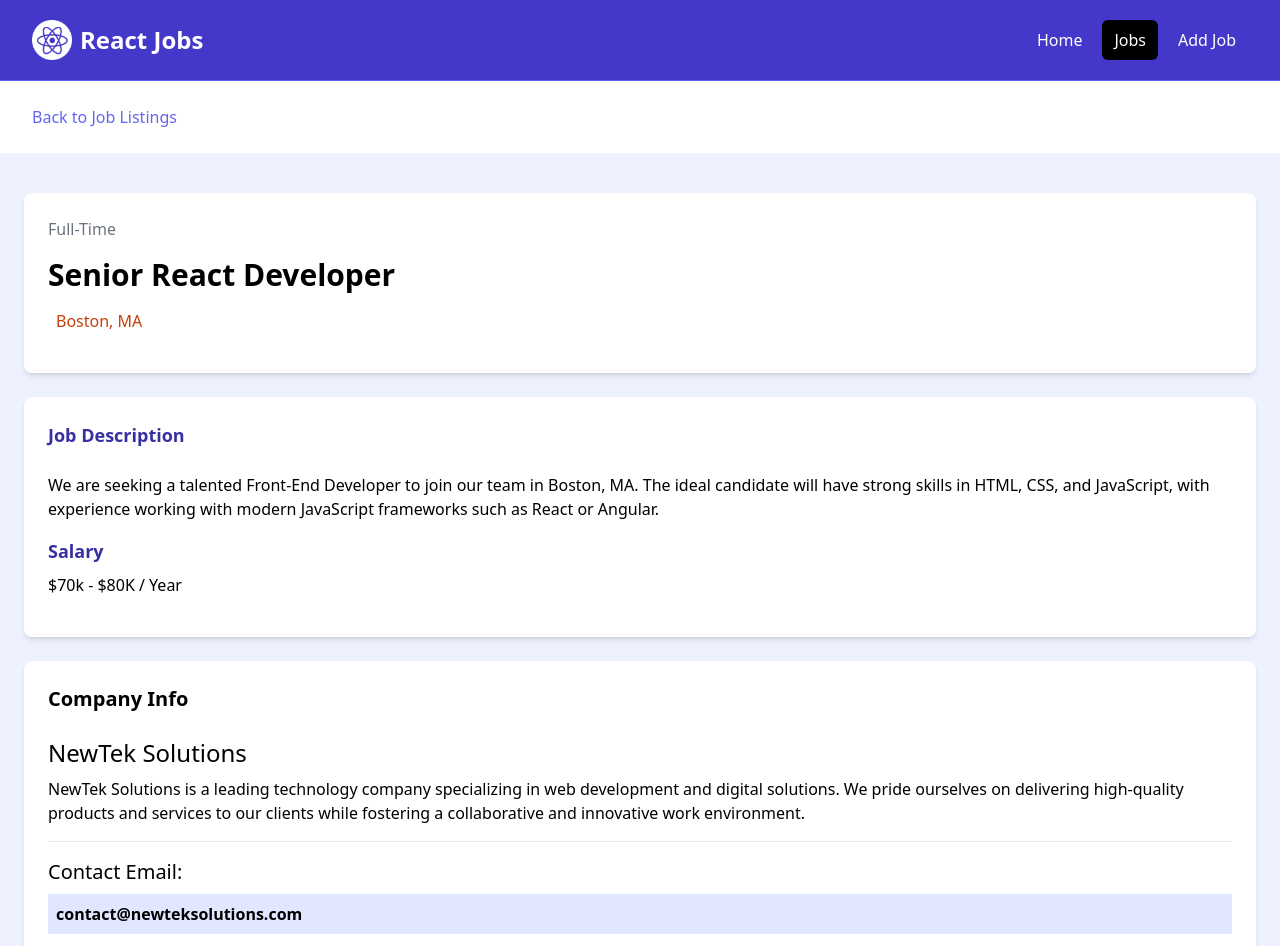
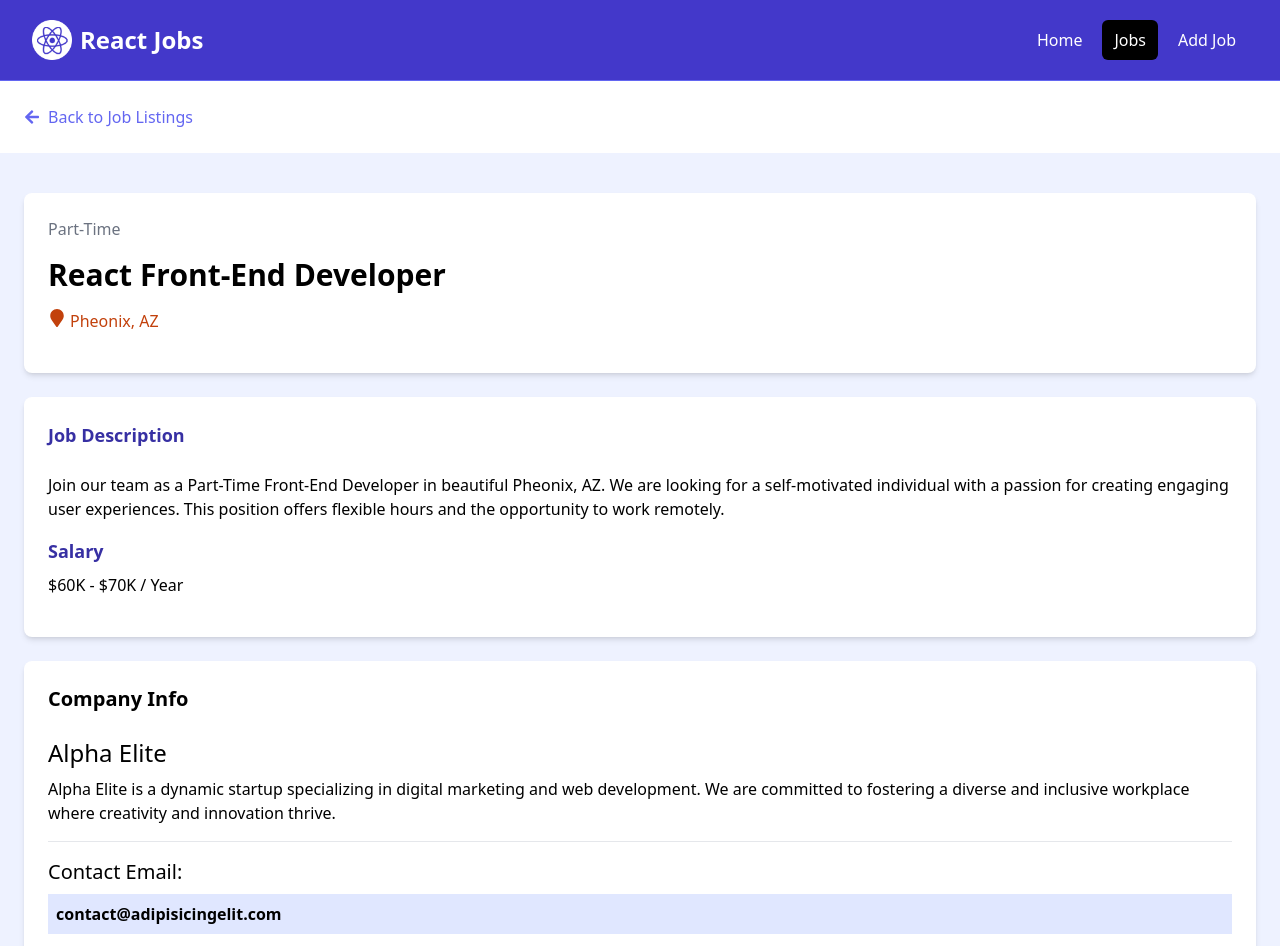
Before and after one commit to Jaspreet-Nijjar/react-job-board, a React (Vite) app: page /jobs/4 in a window 1280 px wide. Shown: the top 946 px of the page. Built offline with nearby package versions, Linux system fonts and the light colour scheme; data requests are answered from the project's data file.

Commit message:
revised data using the jobLoader

```diff
--- a/src/pages/JobPage.tsx
+++ b/src/pages/JobPage.tsx
@@ -1,4 +1,5 @@
 import { useParams, useLoaderData, Link } from 'react-router-dom';
+import { FaArrowLeft, FaMapMarker } from 'react-icons/fa';
 
 const JobPage = () => {
   const { id } = useParams();
@@ -12,7 +13,7 @@ const JobPage = () => {
             to="/jobs"
             className="text-indigo-500 hover:text-indigo-600 flex items-center"
           >
-            <i className="fas fa-arrow-left mr-2"></i> Back to Job Listings
+            <FaArrowLeft className="mr-2" /> Back to Job Listings
           </Link>
         </div>
       </section>
@@ -22,13 +23,11 @@ const JobPage = () => {
           <div className="grid grid-cols-1 md:grid-cols-70/30 w-full gap-6">
             <main>
               <div className="bg-white p-6 rounded-lg shadow-md text-center md:text-left">
-                <div className="text-gray-500 mb-4">Full-Time</div>
-                <h1 className="text-3xl font-bold mb-4">
-                  Senior React Developer
-                </h1>
+                <div className="text-gray-500 mb-4">{job.type}</div>
+                <h1 className="text-3xl font-bold mb-4">{job.title}</h1>
                 <div className="text-gray-500 mb-4 flex align-middle justify-center md:justify-start">
-                  <i className="fa-solid fa-location-dot text-lg text-orange-700 mr-2"></i>
-                  <p className="text-orange-700">Boston, MA</p>
+                  <FaMapMarker className="text-lg text-orange-700 mr-1" />
+                  <p className="text-orange-700">{job.location}</p>
                 </div>
               </div>
 
@@ -37,18 +36,13 @@ const JobPage = () => {
                   Job Description
                 </h3>
 
-                <p className="mb-4">
-                  We are seeking a talented Front-End Developer to join our team
-                  in Boston, MA. The ideal candidate will have strong skills in
-                  HTML, CSS, and JavaScript, with experience working with modern
-                  JavaScript frameworks such as React or Angular.
-                </p>
+                <p className="mb-4">{job.description}</p>
 
                 <h3 className="text-indigo-800 text-lg font-bold mb-2">
                   Salary
                 </h3>
 
-                <p className="mb-4">$70k - $80K / Year</p>
+                <p className="mb-4">{job.salary} / Year</p>
               </div>
             </main>
 
@@ -58,27 +52,23 @@ const JobPage = () => {
               <div className="bg-white p-6 rounded-lg shadow-md">
                 <h3 className="text-xl font-bold mb-6">Company Info</h3>
 
-                <h2 className="text-2xl">NewTek Solutions</h2>
+                <h2 className="text-2xl">{job.company.name}</h2>
 
-                <p className="my-2">
-                  NewTek Solutions is a leading technology company specializing
-                  in web development and digital solutions. We pride ourselves
-                  on delivering high-quality products and services to our
-                  clients while fostering a collaborative and innovative work
-                  environment.
-                </p>
+                <p className="my-2">{job.company.description}</p>
 
                 <hr className="my-4" />
 
                 <h3 className="text-xl">Contact Email:</h3>
 
                 <p className="my-2 bg-indigo-100 p-2 font-bold">
-                  contact@newteksolutions.com
+                  {job.company.contactEmail}
                 </p>
 
                 <h3 className="text-xl">Contact Phone:</h3>
 
-                <p className="my-2 bg-indigo-100 p-2 font-bold">555-555-5555</p>
+                <p className="my-2 bg-indigo-100 p-2 font-bold">
+                  {job.company.contactPhone}
+                </p>
               </div>
 
               {/* <!-- Manage --> */}
```
